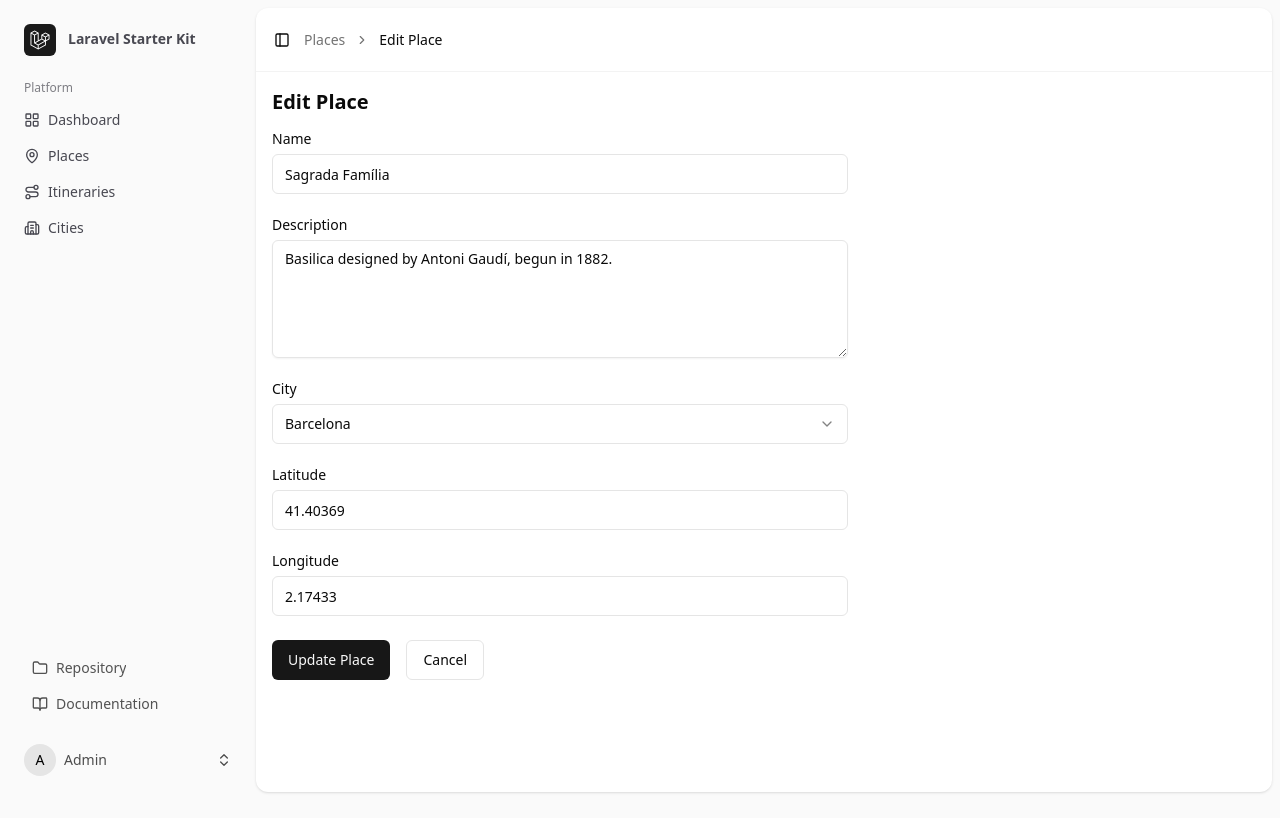
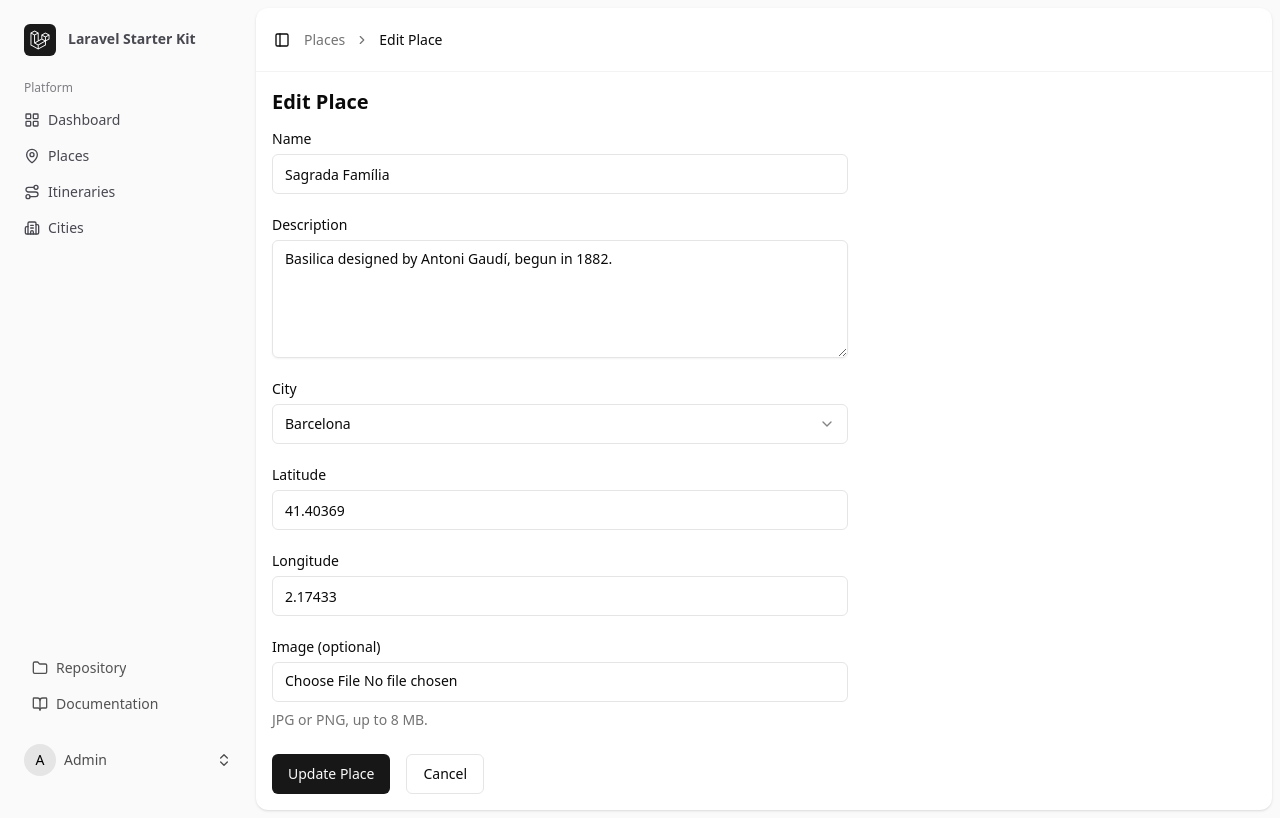
Before and after one commit to Triim/itinerarium, a Laravel app: page /user/places/1/edit in a window 1280 px wide. Before the commit the page ends 793 px from the top, so only its background shows below. Run offline with Laravel 12, Linux system fonts and the light colour scheme; a user stored in the database is signed in; data comes from the database, SQL or seed files in the repository; style sheets or scripts are compiled from the project's sources; some libraries are stand-ins or nearby versions; some web fonts are replaced.

Commit message:
FEATURE :sparkles: Add Place image uploads

```diff
--- a/app/Http/Controllers/Userzone/PlaceController.php
+++ b/app/Http/Controllers/Userzone/PlaceController.php
@@ -7,8 +7,13 @@ use App\Models\City;
 use App\Models\Place;
 use Illuminate\Http\RedirectResponse;
 use Illuminate\Http\Request;
+use Illuminate\Http\UploadedFile;
+use Illuminate\Support\Arr;
+use Illuminate\Support\Facades\DB;
+use Illuminate\Support\Facades\Storage;
 use Inertia\Inertia;
 use Inertia\Response;
+use RuntimeException;
 
 class PlaceController extends Controller
 {
@@ -32,7 +37,14 @@ class PlaceController extends Controller
     {
         $validated = $request->validate($this->rules());
 
-        Place::create($validated);
+        // A failed upload must not leave a half-created place behind.
+        DB::transaction(function () use ($validated) {
+            $place = Place::create(Arr::except($validated, 'image'));
+
+            if (isset($validated['image'])) {
+                $place->update(['image_path' => $this->storeImage($validated['image'])]);
+            }
+        });
 
         return redirect()->route('userzone.places.index');
     }
@@ -41,6 +53,7 @@ class PlaceController extends Controller
     {
         return Inertia::render('userzone/places/edit', [
             'place' => $place->only(['id', 'name', 'description', 'city_id', 'latitude', 'longitude']),
+            'image_url' => $place->imageUrl(),
             'cities' => City::orderBy('name')->get(['id', 'name']),
         ]);
     }
@@ -49,7 +62,19 @@ class PlaceController extends Controller
     {
         $validated = $request->validate($this->rules());
 
-        $place->update($validated);
+        $attributes = Arr::except($validated, 'image');
+        $previousPath = $place->image_path;
+
+        if (isset($validated['image'])) {
+            $attributes['image_path'] = $this->storeImage($validated['image']);
+        }
+
+        $place->update($attributes);
+
+        // Only remove the old file once the place points to the new one.
+        if (isset($validated['image']) && $previousPath !== null) {
+            Storage::disk('public')->delete($previousPath);
+        }
 
         return redirect()->route('userzone.places.index');
     }
@@ -58,7 +83,23 @@ class PlaceController extends Controller
     {
         $place->delete();
 
+        if ($place->image_path !== null) {
+            Storage::disk('public')->delete($place->image_path);
+        }
+
         return redirect()->route('userzone.places.index');
+    }
+
+    private function storeImage(UploadedFile $image): string
+    {
+        $path = $image->store('places', 'public');
+
+        // The public disk reports a failed write by returning false.
+        if ($path === false) {
+            throw new RuntimeException('The place image could not be stored.');
+        }
+
+        return $path;
     }
 
     private function rules(): array
@@ -69,6 +110,7 @@ class PlaceController extends Controller
             'city_id' => ['required', 'integer', 'exists:cities,id'],
             'latitude' => ['required', 'numeric', 'decimal:0,6', 'between:-90,90'],
             'longitude' => ['required', 'numeric', 'decimal:0,6', 'between:-180,180'],
+            'image' => ['nullable', 'image', 'mimes:jpg,jpeg,png', 'max:8192'],
         ];
     }
 }
--- a/app/Models/Place.php
+++ b/app/Models/Place.php
@@ -6,12 +6,15 @@ use Illuminate\Database\Eloquent\Factories\HasFactory;
 use Illuminate\Database\Eloquent\Model;
 use Illuminate\Database\Eloquent\Relations\BelongsTo;
 use Illuminate\Database\Eloquent\Relations\BelongsToMany;
+use Illuminate\Support\Facades\Storage;
 
 class Place extends Model
 {
     use HasFactory;
 
-    protected $fillable = ['name', 'description', 'latitude', 'longitude', 'city_id'];
+    protected $fillable = ['name', 'description', 'latitude', 'longitude', 'city_id', 'image_path'];
+
+    protected $attributes = ['image_path' => null];
 
     protected function casts(): array
     {
@@ -30,4 +33,11 @@ class Place extends Model
     {
         return $this->belongsToMany(Itinerary::class);
     }
+
+    public function imageUrl(): ?string
+    {
+        return $this->image_path === null
+            ? null
+            : Storage::disk('public')->url($this->image_path);
+    }
 }
--- a/resources/js/components/place-form.tsx
+++ b/resources/js/components/place-form.tsx
@@ -15,18 +15,20 @@ type PlaceFormData = {
     city_id: string;
     latitude: string;
     longitude: string;
+    image: File | null;
 };
 
 type Props = {
     data: PlaceFormData;
-    setData: (field: keyof PlaceFormData, value: string) => void;
+    setData: (field: keyof PlaceFormData, value: string | File | null) => void;
     errors: Partial<Record<keyof PlaceFormData, string>>;
     cities: City[];
+    imageUrl?: string | null;
     onSubmit: FormEventHandler;
     children: ReactNode;
 };
 
-export default function PlaceForm({ data, setData, errors, cities, onSubmit, children }: Props) {
+export default function PlaceForm({ data, setData, errors, cities, imageUrl, onSubmit, children }: Props) {
     return (
         <form onSubmit={onSubmit} className="mt-4 max-w-xl space-y-6">
             <div className="grid gap-2">
@@ -91,6 +93,24 @@ export default function PlaceForm({ data, setData, errors, cities, onSubmit, chi
                 <InputError message={errors.longitude} />
             </div>
 
+            <div className="grid gap-2">
+                <Label htmlFor="image">Image (optional)</Label>
+                {imageUrl && (
+                    <img src={imageUrl} alt={`Current image of ${data.name}`} className="max-h-48 max-w-full justify-self-start rounded-md" />
+                )}
+                <Input
+                    id="image"
+                    type="file"
+                    accept="image/jpeg,image/png"
+                    aria-describedby="image-help"
+                    onChange={(e) => setData('image', e.target.files?.[0] ?? null)}
+                />
+                <p id="image-help" className="text-muted-foreground text-sm">
+                    JPG or PNG, up to 8 MB.{imageUrl && ' Leave empty to keep the current image.'}
+                </p>
+                <InputError message={errors.image} />
+            </div>
+
             {children}
         </form>
     );
--- a/resources/js/pages/places/index.tsx
+++ b/resources/js/pages/places/index.tsx
@@ -5,6 +5,7 @@ type Place = {
     id: number;
     name: string;
     itineraries_count: number;
+    image_url: string | null;
 };
 
 type City = {
@@ -28,8 +29,16 @@ export default function Index({ cities }: Props) {
                         <h2 className="text-xl font-medium">{city.name}</h2>
                         <ul className="mt-4 divide-y divide-stone-200 border-y border-stone-200">
                             {city.places.map((place) => (
-                                <li key={place.id} className="py-6">
-                                    <h3 className="text-lg font-medium">
+                                <li key={place.id} className="flex gap-4 py-6">
+                                    {place.image_url && (
+                                        <img
+                                            src={place.image_url}
+                                            alt={`Photo of ${place.name}`}
+                                            className="size-16 shrink-0 rounded-md object-cover sm:size-20"
+                                        />
+                                    )}
+                                    <div className="min-w-0">
+                                        <h3 className="text-lg font-medium break-words">
                                             <Link href={route('places.show', place.id)} className="underline">
                                                 {place.name}
                                             </Link>
@@ -37,6 +46,7 @@ export default function Index({ cities }: Props) {
                                         <p className="mt-3 text-sm text-stone-500">
                                             {place.itineraries_count} {place.itineraries_count === 1 ? 'itinerary' : 'itineraries'}
                                         </p>
+                                    </div>
                                 </li>
                             ))}
                         </ul>
--- a/resources/js/pages/places/show.tsx
+++ b/resources/js/pages/places/show.tsx
@@ -5,6 +5,7 @@ type Place = {
     id: number;
     name: string;
     description: string | null;
+    image_url: string | null;
 };
 
 type City = {
@@ -38,6 +39,7 @@ export default function Show({ place, city, itineraries }: Props) {
                     </Link>
                 </p>
                 <h1 className="mt-1 text-3xl font-semibold">{place.name}</h1>
+                {place.image_url && <img src={place.image_url} alt={`Photo of ${place.name}`} className="mt-4 max-h-96 max-w-full rounded-md" />}
                 {place.description && <p className="mt-4 text-stone-600">{place.description}</p>}
             </article>
 
--- a/resources/js/pages/userzone/places/create.tsx
+++ b/resources/js/pages/userzone/places/create.tsx
@@ -27,6 +27,7 @@ export default function Create({ cities }: Props) {
         city_id: '',
         latitude: '',
         longitude: '',
+        image: null as File | null,
     });
 
     const submit: FormEventHandler = (e) => {
--- a/resources/js/pages/userzone/places/edit.tsx
+++ b/resources/js/pages/userzone/places/edit.tsx
@@ -17,9 +17,10 @@ type Place = {
 type Props = {
     place: Place;
     cities: City[];
+    image_url: string | null;
 };
 
-export default function Edit({ place, cities }: Props) {
+export default function Edit({ place, cities, image_url }: Props) {
     const breadcrumbs: BreadcrumbItem[] = [
         {
             title: 'Places',
@@ -31,18 +32,29 @@ export default function Edit({ place, cities }: Props) {
         },
     ];
 
-    const { data, setData, put, processing, errors } = useForm({
+    const { data, setData, post, put, transform, processing, errors } = useForm({
         name: place.name,
         description: place.description,
         city_id: String(place.city_id),
         latitude: String(place.latitude),
         longitude: String(place.longitude),
+        image: null as File | null,
     });
 
     const submit: FormEventHandler = (e) => {
         e.preventDefault();
 
-        put(route('userzone.places.update', place.id));
+        const url = route('userzone.places.update', place.id);
+
+        // PHP does not read files from a multipart PUT request, so an image is
+        // sent as a POST request with a spoofed method.
+        transform((data) => (data.image ? { ...data, _method: 'PUT' } : data));
+
+        if (data.image) {
+            post(url);
+        } else {
+            put(url);
+        }
     };
 
     return (
@@ -51,7 +63,7 @@ export default function Edit({ place, cities }: Props) {
             <div className="p-4">
                 <h1 className="text-xl font-semibold">Edit Place</h1>
 
-                <PlaceForm data={data} setData={setData} errors={errors} cities={cities} onSubmit={submit}>
+                <PlaceForm data={data} setData={setData} errors={errors} cities={cities} imageUrl={image_url} onSubmit={submit}>
                     <div className="flex gap-4">
                         <Button type="submit" disabled={processing}>
                             Update Place
```
Also changed, not shown: app/Http/Controllers/PlaceController.php (+13 -3 lines), tests/Feature/UserzonePlaceTest.php (+306 -0 lines), database/migrations/2026_11_25_000004_add_image_path_to_places_table.php (added). Lines whose indentation alone changed are shown as unchanged.
